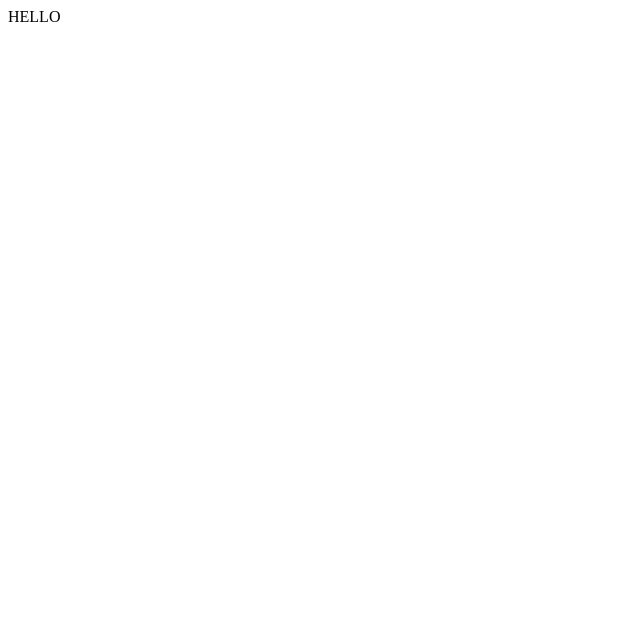
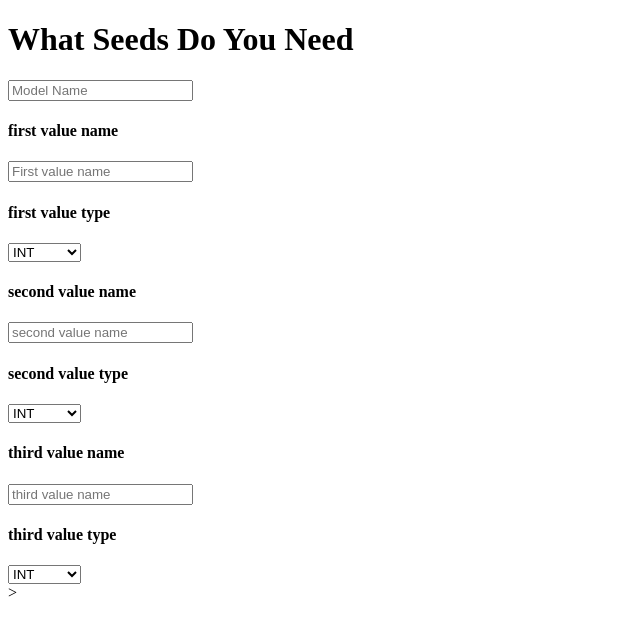
Before and after one commit to burcarz/seed-generator, a website: page public/index.html in a window 1280 px wide. Shown: the whole page, without its empty margins (0-640 px from the left). Drawn offline with Linux system fonts and the light colour scheme.

Commit message:
index select options boilerplate

```diff
--- a/public/index.html
+++ b/public/index.html
@@ -7,6 +7,33 @@
     <title>Seed Generator</title>
 </head>
 <body>
-    HELLO
+    <form>
+        <h1>What Seeds Do You Need</h1>
+        <input type="text" placeholder="Model Name" />
+        <h4>first value name</h4>
+        <input type="text" placeholder="First value name" />
+        <h4>first value type</h4>
+        <select>
+            <option>INT</option>
+            <option>STRING</option>
+            <option>TEXT</option>
+        </select>
+        <h4>second value name</h4>
+        <input type="text" placeholder="second value name" />
+        <h4>second value type</h4>
+        <select>
+            <option>INT</option>
+            <option>STRING</option>
+            <option>TEXT</option>
+        </select>
+        <h4>third value name</h4>
+        <input type="text" placeholder="third value name" />
+        <h4>third value type</h4>
+        <select>
+            <option>INT</option>
+            <option>STRING</option>
+            <option>TEXT</option>
+        </select>
+    </form>>
 </body>
 </html>
```
